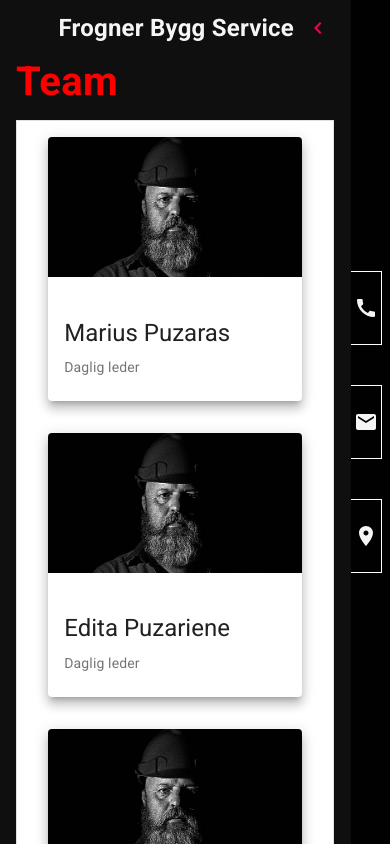
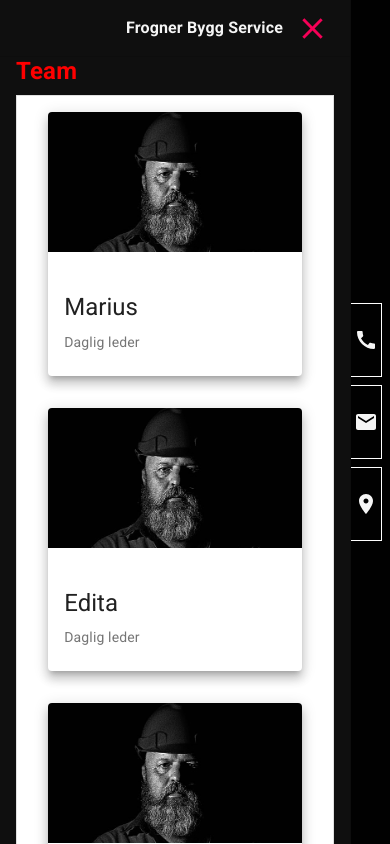
Before and after one commit to simmer5/frogner-bygg, a Gatsby site: page / in a window 390 px wide. Both pictures are taken after a click on the button 28 px from the left and 28 px from the top of the page. Built offline with nearby package versions, Linux system fonts and the light colour scheme; Gatsby itself is replaced by a stand-in of ours.

Commit message:
fixed some ui stuff

```diff
--- a/src/components/LogoIcon.js
+++ b/src/components/LogoIcon.js
@@ -1,18 +1,12 @@
 import React from 'react'
-import useMediaQuery from '@material-ui/core/useMediaQuery'
-
 import Logo from '../images/logoIcon1.png'
 
 const LogoIcon = () => {
-	const matches = useMediaQuery('(min-width:600px)')
-
-	const size = '${matces ? 3% : 8%}'
-
 	return (
 		<img
 			src={Logo}
 			alt='Frogner bygg service'
-			style={{ width: `${size}`, marginBottom: 0, marginRight: '10px' }}
+			style={{ marginBottom: 0, marginRight: '10px' }}
 		/>
 	)
 }
--- a/src/components/contactBlock.js
+++ b/src/components/contactBlock.js
@@ -1,18 +1,14 @@
 import React from 'react'
 import { makeStyles } from '@material-ui/core/styles'
-import useMediaQuery from '@material-ui/core/useMediaQuery'
+
 import Card from '@material-ui/core/Card'
-import CardContent from '@material-ui/core/CardContent'
-import CardMedia from '@material-ui/core/CardMedia'
+
 import Paper from '@material-ui/core/Paper'
 import Typography from '@material-ui/core/Typography'
 import Box from '@material-ui/core/Box'
 import CallIcon from '@material-ui/icons/Call'
 import MailIcon from '@material-ui/icons/Mail'
 import LocationOnIcon from '@material-ui/icons/LocationOn'
-import Popover from '@material-ui/core/Popover'
-
-import PhotoMP from '../images/face.png'
 
 const useStyles = makeStyles({
 	teamCardMb: {
@@ -30,16 +26,11 @@ const useStyles = makeStyles({
 		flexWrap: 'wrap',
 	},
 	frame: {
-		background: 'none',
-		// color: '#00a6ff',
-		border: '4px solid #f00',
 		margin: '1rem',
 		padding: '1rem',
 		display: 'flex',
 		alignItems: 'center',
 		justifyContent: 'center',
-		// width: "15vw",
-		transition: 'all 300ms ease 0s',
 	},
 	title: {
 		color: '#f00',
@@ -47,11 +38,17 @@ const useStyles = makeStyles({
 		fontWeight: '700',
 		marginTop: '2rem',
 	},
+	'@media only screen and (max-width: 480px)': {
+		title: {
+			color: '#f00',
+			fontSize: '1.5rem',
+			fontWeight: '700',
+		},
+	},
 })
 
 const ContactBlock = () => {
 	const classes = useStyles()
-	const matches = useMediaQuery('(min-width:600px)')
 
 	return (
 		<>
@@ -76,18 +73,18 @@ const ContactBlock = () => {
 				}}
 			>
 				<Box className={classes.container}>
-					<Box className={classes.frame}>
+					<Card raised className={classes.frame}>
 						<CallIcon />
 						<Box className={classes.iText}> +47 400 00000</Box>
-					</Box>
-					<Box className={classes.frame}>
+					</Card>
+					<Card raised className={classes.frame}>
 						<MailIcon />
 						<Box className={classes.iText}> frognerbygg@frognerbygg.no</Box>
-					</Box>
-					<Box className={classes.frame}>
+					</Card>
+					<Card raised className={classes.frame}>
 						<LocationOnIcon />
 						<Box className={classes.iText}>Sundbyveien 111A, 3477 BÅTSTØ</Box>
-					</Box>
+					</Card>
 				</Box>
 			</Paper>
 		</>
--- a/src/components/contacts.js
+++ b/src/components/contacts.js
@@ -10,30 +10,24 @@ const useStyles = makeStyles(
 	{
 		//root: { top: '210px' },
 		paper: {
-			border: '2px solid #f00',
+			border: '1px solid #f00',
 			backgroundColor: 'rgb(1, 1, 1)',
-			//marginTop: '1rem',
 		},
 
 		iContainerShort: {
-			// display: 'flex',
-			// flexDirection: 'column',
-			// width: '100%',
-			// height: '100%',
 			zIndex: 1,
 		},
 		iFrame: {
 			background: 'none',
 			color: 'whitesmoke',
-			border: '1.5px solid white',
+			border: '1px solid white',
 			margin: '2.5rem 0.5rem',
 			padding: '1.5rem 0.2rem',
 			display: 'flex',
-			transition: 'all 300ms ease 0s',
-			'&:hover': {
-				borderStyle: 'solid',
-				transform: 'scale(1.1)',
-				cursor: 'pointer',
+		},
+		'@media only screen and (max-width: 480px)': {
+			iFrame: {
+				margin: '.5rem 0.5rem',
 			},
 		},
 		popTitle: {
--- a/src/components/header.js
+++ b/src/components/header.js
@@ -1,5 +1,5 @@
 import PropTypes from 'prop-types'
-import React from 'react'
+import React, { useState } from 'react'
 
 import Team from '../components/team'
 import Projects from '../components/projects'
@@ -7,7 +7,7 @@ import ContactBlock from '../components/contactBlock'
 import LogoIcon from '../components/LogoIcon'
 
 import clsx from 'clsx'
-import { makeStyles, useTheme } from '@material-ui/core/styles'
+import { makeStyles } from '@material-ui/core/styles'
 import Drawer from '@material-ui/core/Drawer'
 import CssBaseline from '@material-ui/core/CssBaseline'
 import AppBar from '@material-ui/core/AppBar'
@@ -17,8 +17,7 @@ import Typography from '@material-ui/core/Typography'
 import Divider from '@material-ui/core/Divider'
 import IconButton from '@material-ui/core/IconButton'
 import MenuIcon from '@material-ui/icons/Menu'
-import ChevronLeftIcon from '@material-ui/icons/ChevronLeft'
-import ChevronRightIcon from '@material-ui/icons/ChevronRight'
+import CloseIcon from '@material-ui/icons/Close'
 
 const drawerWidth = '90vw'
 
@@ -83,13 +82,18 @@ const useStyles = makeStyles(theme => ({
 		fontSize: '1.5rem',
 		fontWeight: '700',
 	},
+	'@media only screen and (max-width: 480px)': {
+		text: {
+			color: '#f5f5f5',
+			fontSize: '1rem',
+			fontWeight: '700',
+		},
+	},
 }))
 
 const Header = ({ siteTitle }) => {
 	const classes = useStyles()
-
-	const theme = useTheme()
-	const [open, setOpen] = React.useState(false)
+	const [open, setOpen] = useState(false)
 
 	function handleDrawerOpen() {
 		setOpen(true)
@@ -139,11 +143,7 @@ const Header = ({ siteTitle }) => {
 						Frogner Bygg Service
 					</Typography>
 					<IconButton color='secondary' onClick={handleDrawerClose}>
-						{theme.direction === 'ltr' ? (
-							<ChevronLeftIcon />
-						) : (
-							<ChevronRightIcon />
-						)}
+						<CloseIcon fontSize='large' />
 					</IconButton>
 				</div>
 
--- a/src/components/layout.css
+++ b/src/components/layout.css
@@ -632,4 +632,8 @@ pre tt:after {
 	body {
 		min-height: -webkit-fill-available;
 	}
+
+	h1 {
+		font-size: 1.5rem;
+	}
 }
--- a/src/components/projects.js
+++ b/src/components/projects.js
@@ -23,6 +23,13 @@ const useStyles = makeStyles({
 		fontSize: '2.5rem',
 		fontWeight: '700',
 		marginTop: '2rem',
+	},
+	'@media only screen and (max-width: 480px)': {
+		title: {
+			color: '#f00',
+			fontSize: '1.5rem',
+			fontWeight: '700',
+		},
 	},
 })
 
--- a/src/components/team.js
+++ b/src/components/team.js
@@ -22,6 +22,13 @@ const useStyles = makeStyles({
 		color: '#f00',
 		fontSize: '2.5rem',
 		fontWeight: '700',
+	},
+	'@media only screen and (max-width: 480px)': {
+		title: {
+			color: '#f00',
+			fontSize: '1.5rem',
+			fontWeight: '700',
+		},
 	},
 })
 
@@ -63,7 +70,7 @@ const Team = () => {
 					/>
 					<CardContent>
 						<Typography gutterBottom variant='h5' component='h2'>
-							Marius Puzaras
+							Marius
 						</Typography>
 						<Typography variant='body2' color='textSecondary' component='p'>
 							Daglig leder
@@ -83,7 +90,7 @@ const Team = () => {
 					/>
 					<CardContent>
 						<Typography gutterBottom variant='h5' component='h2'>
-							Edita Puzariene
+							Edita
 						</Typography>
 						<Typography variant='body2' color='textSecondary' component='p'>
 							Daglig leder
```
